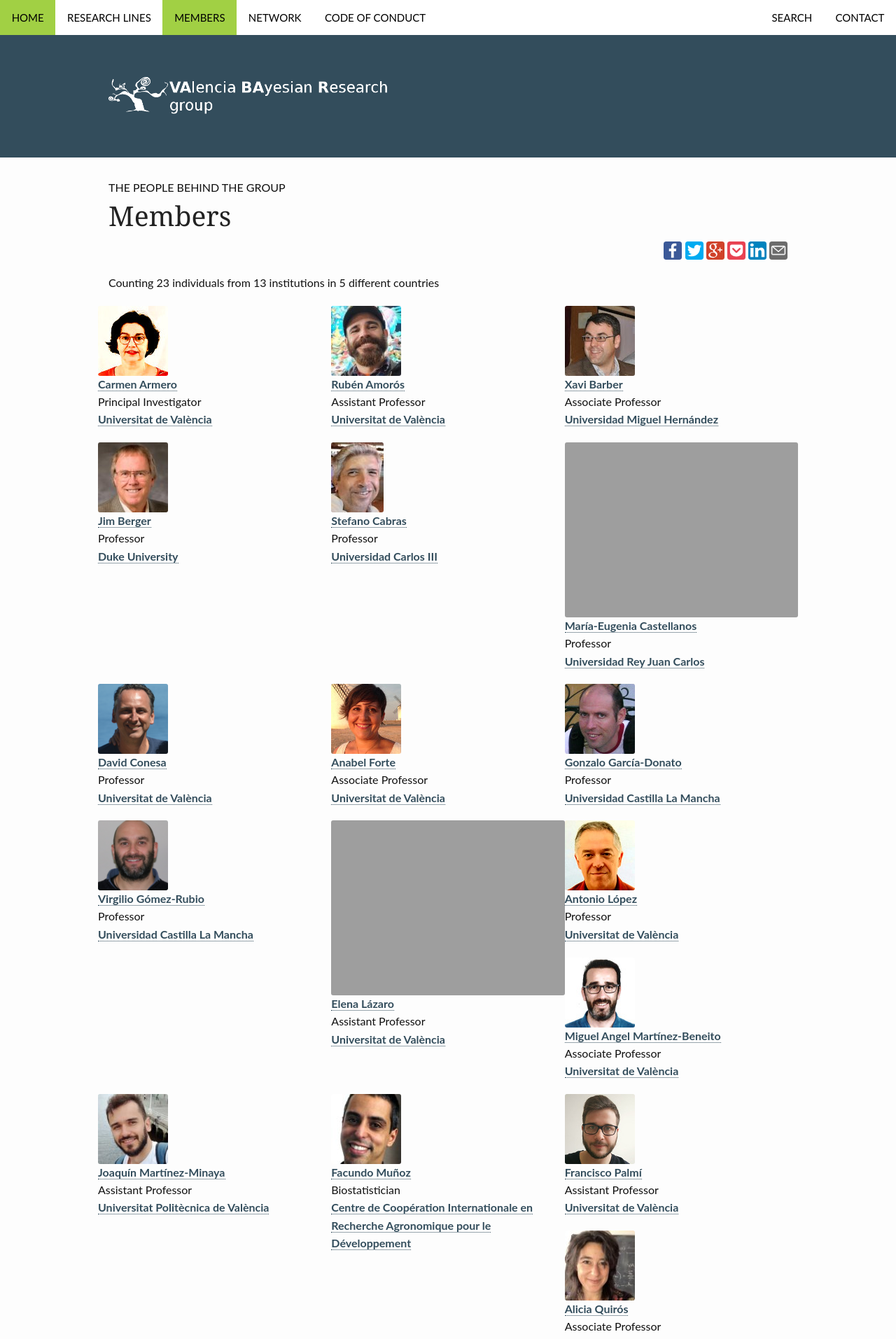
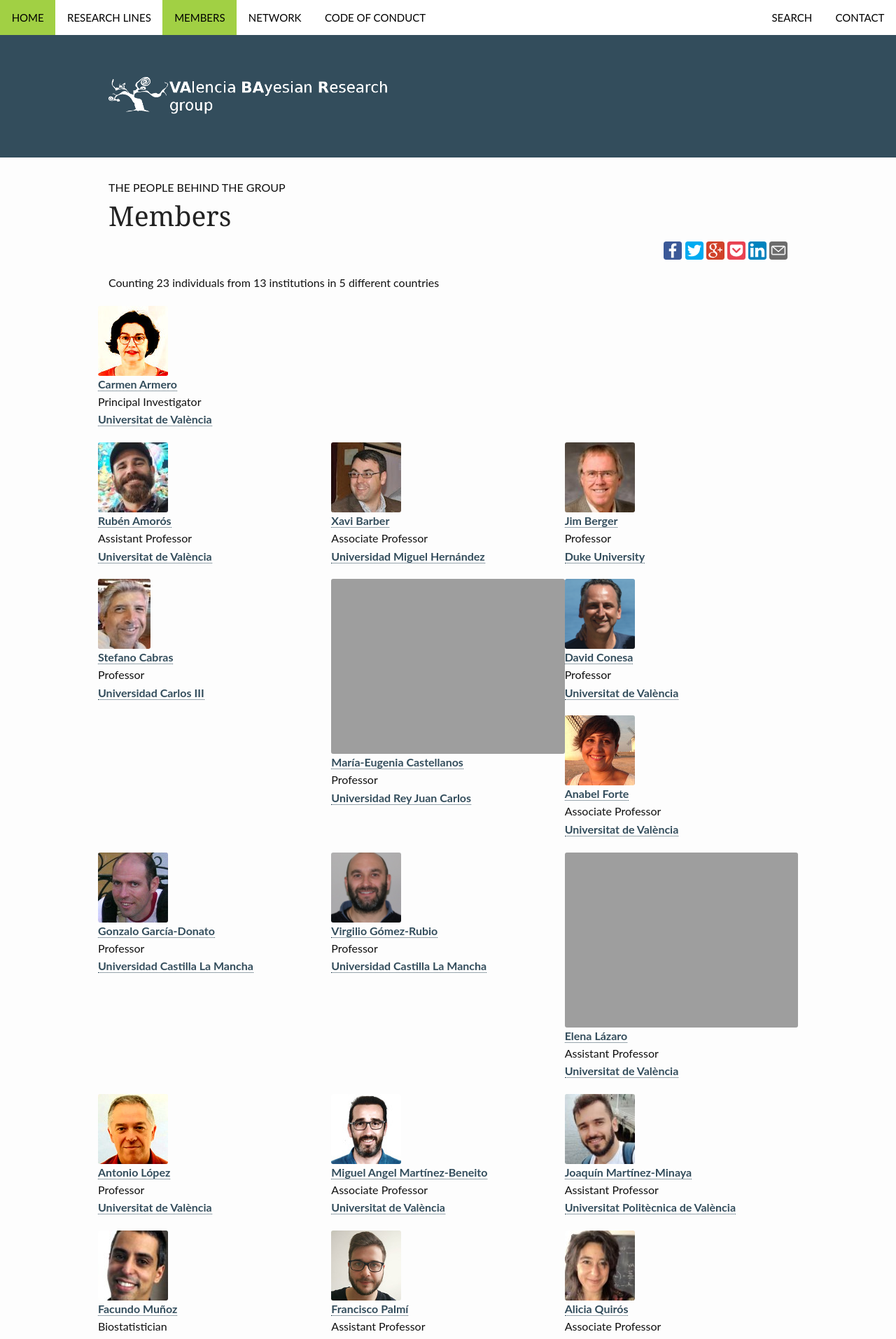
Before and after one commit to VABAR/VABAR.github.io, a Jekyll site: the page built from pages/members.md, in a window 1280 px wide. Shown: the top 1913 px of the page at 70% size. Built offline with Jekyll 4.4.1, drawn with Linux system fonts in a browser that asks for light colours.

Commit message:
Organise members into groups.

```diff
--- a/pages/members.md
+++ b/pages/members.md
@@ -18,33 +18,103 @@ Counting {{ nmembers }} individuals from {{ ninstitutions }} institutions in 5 d
 
 <div class="row">
   {% for member in site.data.members %}
-    <div class="medium-6 large-4 columns">
-	    <div class="row">
-	<!--          <li>-->
-	      {% if member.img %}
-	          <a href="{{ member.url }}">
-	            <img src="{{ site.url }}/images/members/{{ member.img }}">
-	          </a>
-	      {% else %}
-	          &nbsp;
-	      {% endif %}
-	      	<br/>
-	        <a href="{{ member.url }}">
-	          {{ member.name }}
-	        </a>
-	        <p>
-	          {{ member.position }}<br>
-	          {% for institution in site.data.institutions %}
-	          	{% if institution.name == member.affiliation %}
-	          		<a href="{{ institution.url }}">
-	          			{{ institution.title }}
-	          		</a>
-	          	{% endif %}
-			  {% endfor %}
-	        </p>
-	<!--          </li>-->
-	    </div><!-- /.row -->
-    </div><!-- /.column -->
+	{% if member.group == "pi" %}
+		<div class="medium-6 large-4 columns">
+			<div class="row">
+		<!--          <li>-->
+			{% if member.img %}
+				<a href="{{ member.url }}">
+					<img src="{{ site.url }}/images/members/{{ member.img }}">
+				</a>
+			{% else %}
+				&nbsp;
+			{% endif %}
+				<br/>
+				<a href="{{ member.url }}">
+				{{ member.name }}
+				</a>
+				<p>
+				{{ member.position }}<br>
+				{% for institution in site.data.institutions %}
+					{% if institution.name == member.affiliation %}
+						<a href="{{ institution.url }}">
+							{{ institution.title }}
+						</a>
+					{% endif %}
+				{% endfor %}
+				</p>
+		<!--          </li>-->
+			</div><!-- /.row -->
+		</div><!-- /.column -->
+	{% endif %}
+  {% endfor %}
+</div><!-- /.row -->
+
+<div class="row">
+  {% for member in site.data.members %}
+	{% if member.group == "member" %}
+		<div class="medium-6 large-4 columns">
+			<div class="row">
+		<!--          <li>-->
+			{% if member.img %}
+				<a href="{{ member.url }}">
+					<img src="{{ site.url }}/images/members/{{ member.img }}">
+				</a>
+			{% else %}
+				&nbsp;
+			{% endif %}
+				<br/>
+				<a href="{{ member.url }}">
+				{{ member.name }}
+				</a>
+				<p>
+				{{ member.position }}<br>
+				{% for institution in site.data.institutions %}
+					{% if institution.name == member.affiliation %}
+						<a href="{{ institution.url }}">
+							{{ institution.title }}
+						</a>
+					{% endif %}
+				{% endfor %}
+				</p>
+		<!--          </li>-->
+			</div><!-- /.row -->
+		</div><!-- /.column -->
+	{% endif %}
+  {% endfor %}
+</div><!-- /.row -->
+
+<div class="row">
+  {% for member in site.data.members %}
+	{% if member.group == "student" %}
+		<div class="medium-6 large-4 columns">
+			<div class="row">
+		<!--          <li>-->
+			{% if member.img %}
+				<a href="{{ member.url }}">
+					<img src="{{ site.url }}/images/members/{{ member.img }}">
+				</a>
+			{% else %}
+				&nbsp;
+			{% endif %}
+				<br/>
+				<a href="{{ member.url }}">
+				{{ member.name }}
+				</a>
+				<p>
+				{{ member.position }}<br>
+				{% for institution in site.data.institutions %}
+					{% if institution.name == member.affiliation %}
+						<a href="{{ institution.url }}">
+							{{ institution.title }}
+						</a>
+					{% endif %}
+				{% endfor %}
+				</p>
+		<!--          </li>-->
+			</div><!-- /.row -->
+		</div><!-- /.column -->
+	{% endif %}
   {% endfor %}
 </div><!-- /.row -->
 
```
Also changed, not shown: _data/members.yml (+23 -0 lines).
